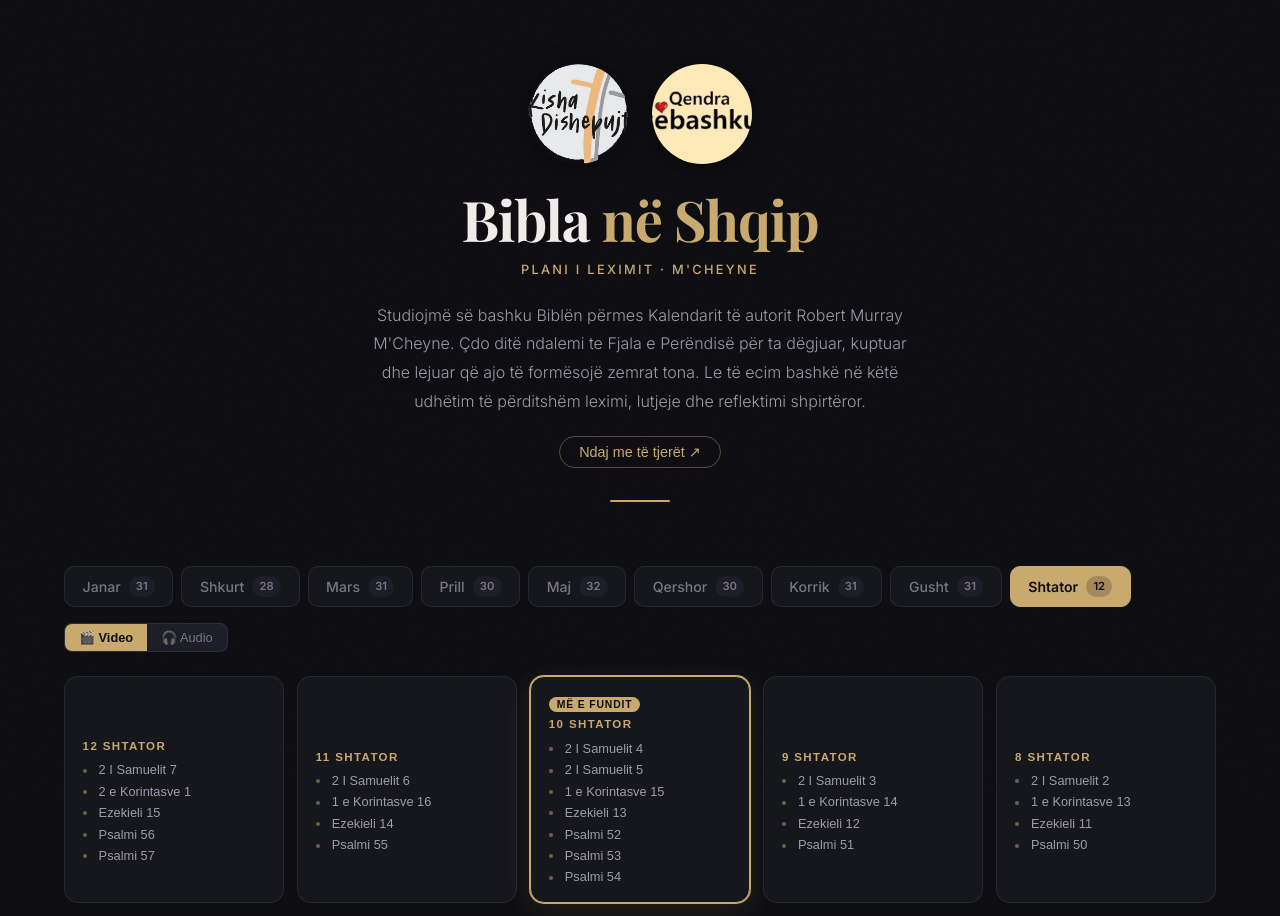
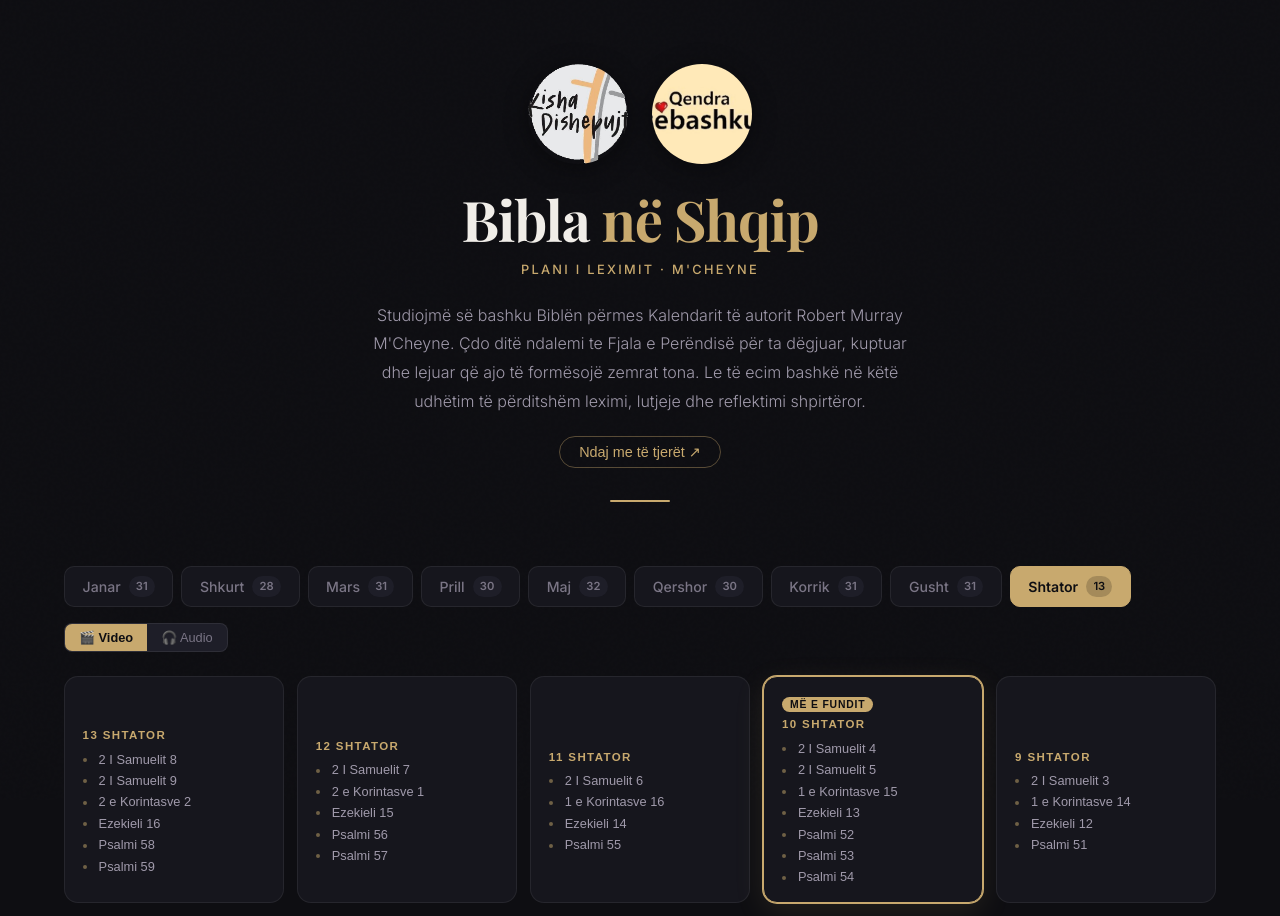
Before and after one commit to jeffandmeredith-max/bibla-shqip, a React (Vite) app: page / in a window 1280 px wide. Shown: the top 916 px of the page. Built offline with nearby package versions, Linux system fonts and the light colour scheme.

Commit message:
chore: daily update 2026-09-13

```diff
--- a/src/data/september.js
+++ b/src/data/september.js
@@ -307,5 +307,36 @@ export const september = [
         "start": 597
       }
     ]
+  },
+  {
+    "day": 13,
+    "date": "13 Shtator",
+    "videoId": "jHL9COwcMLs",
+    "readings": [
+      {
+        "title": "2 I Samuelit 8",
+        "start": 0
+      },
+      {
+        "title": "2 I Samuelit 9",
+        "start": 158
+      },
+      {
+        "title": "2 e Korintasve 2",
+        "start": 281
+      },
+      {
+        "title": "Ezekieli 16",
+        "start": 399
+      },
+      {
+        "title": "Psalmi 58",
+        "start": 968
+      },
+      {
+        "title": "Psalmi 59",
+        "start": 1042
+      }
+    ]
   }
 ]
```
